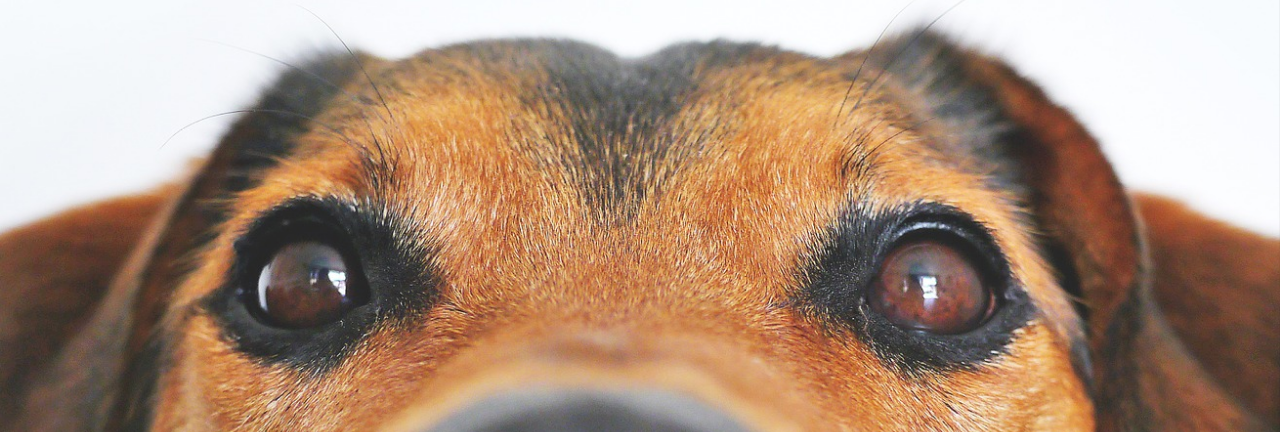
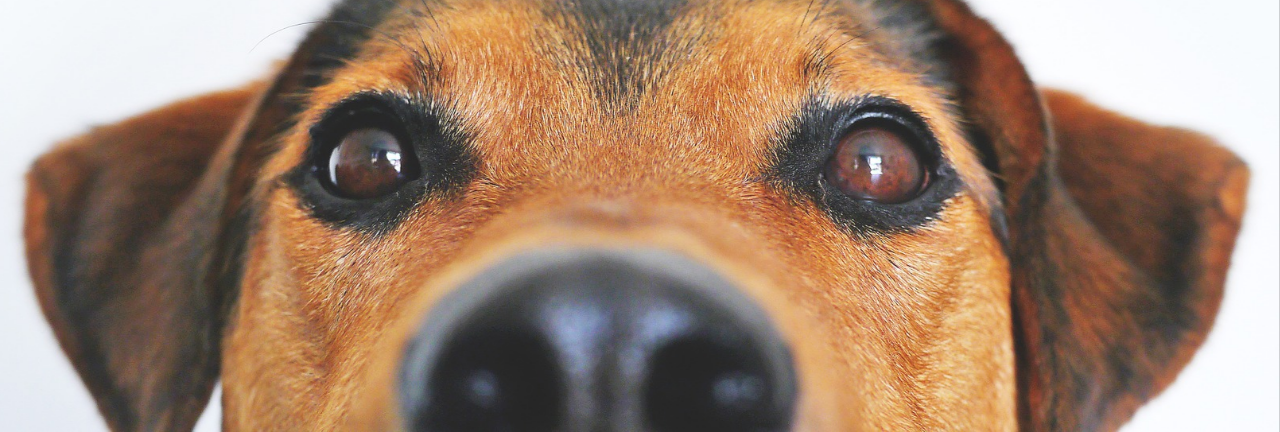
Before and after one commit to jeik0s/AnimalTinderWebsite, a plain HTML site: page index.html in a window 1280 px wide. Shown: the part 368-800 px from the top of the page. Drawn offline with nearby package versions, Linux system fonts and the light colour scheme; files whose address does not match are found by name.

Commit message:
Change height of photo container for absolute, to fixed 100%, so photo always fit whole page

```diff
--- a/index.html
+++ b/index.html
@@ -19,7 +19,7 @@
   <body>
 
     <div class="bg-wraper overlay has-vignette">
-      <div id="example" class="slider opacity-50 vegas-container" style="height: 983px;"></div>
+      <div id="example" class="slider opacity-50 vegas-container" style="height: 100%;"></div>
     </div>
 
     <section class="countdown-timer">
```
Also changed, not shown: 2 other files.
